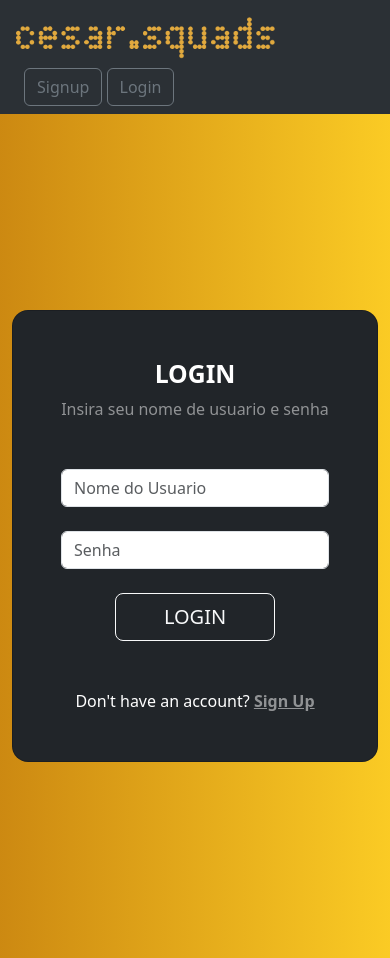
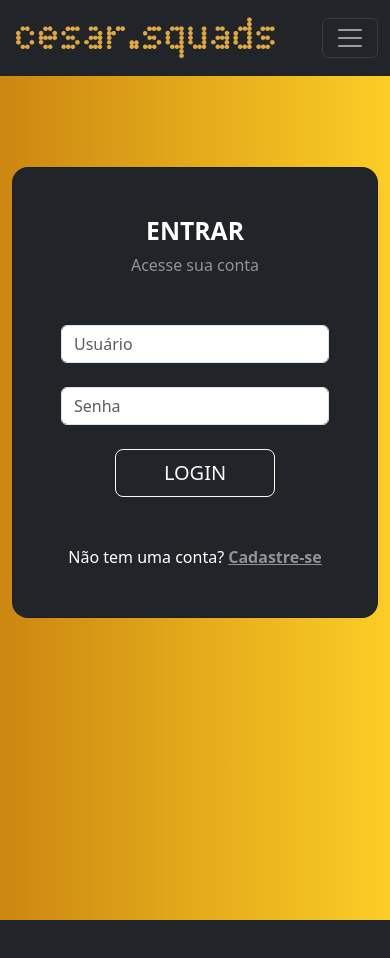
Before and after one commit to pedro-coelho-dr/cesarsquads, a Django app: page /login/ in a window 390 px wide. After the commit the page ends 920 px from the top, so only its background shows below. Run offline with Django 4.2, Linux system fonts and the light colour scheme; some libraries are stand-ins or nearby versions.

Commit message:
Signup Login e Logout funcionando Design responsivo Conectado com o banco de dados
Está bem encaminhado para as proximas etapas:
    Modelos dos Squad Tribo e Perfil estão conectados

	modified:   src/cesarsquads/forms.py
	modified:   src/static/css/index.css
	new file:   src/templates/edit/edit_profile
	new file:   src/templates/edit/edit_squad
	new file:   src/templates/edit/edit_tribe
	modified:   src/templates/index.html
	new file:   src/templates/profile.html
	modified:   src/templates/registration/login.html
	modified:   src/templates/registration/register.html
	new file:   src/templates/squad.html

```diff
--- a/src/cesarsquads/forms.py
+++ b/src/cesarsquads/forms.py
@@ -4,9 +4,9 @@ from django.contrib.auth.models import User
 from .models import Profile, Squad, Tribe
 from crispy_forms.helper import FormHelper
 class UserRegisterForm(UserCreationForm):
-    username = forms.CharField(label=False,widget=forms.TextInput(attrs={'placeholder':'Nome do Usuario'}))
+    username = forms.CharField(label=False,widget=forms.TextInput(attrs={'placeholder':'Nome de usuário'}))
     password1 = forms.CharField(label=False,widget=forms.PasswordInput(attrs={'placeholder':'Senha'}))
-    password2 = forms.CharField(label=False,widget=forms.PasswordInput(attrs={'placeholder':'Confirme a Senha'}))
+    password2 = forms.CharField(label=False,widget=forms.PasswordInput(attrs={'placeholder':'Confirmar senha'}))
     """def __init__(self, *args, **kwargs):
         super().__init__(*args, **kwargs)
         self.fields['password1'].label = False
@@ -37,7 +37,7 @@ class ProfileForm(forms.ModelForm):
 
 
 class UserAuthenticationForm(AuthenticationForm):
-    username = forms.CharField(label=False,widget=forms.TextInput(attrs={'placeholder':'Nome do Usuario'}))
+    username = forms.CharField(label=False,widget=forms.TextInput(attrs={'placeholder':'Usuário'}))
     password = forms.CharField(label=False,widget=forms.PasswordInput(attrs={'placeholder':'Senha'}))
     class Meta:
         model = User
--- a/src/static/css/index.css
+++ b/src/static/css/index.css
@@ -3,3 +3,7 @@
     margin: 0;
     box-sizing: border-box;
   }
+  .gradient-custom {
+    /* W3C, IE 10+/ Edge, Firefox 16+, Chrome 26+, Opera 12+, Safari 7+ */
+    background: linear-gradient(to right, rgb(203, 135, 17), rgb(252, 205, 37))
+    }
--- a/src/templates/index.html
+++ b/src/templates/index.html
@@ -9,41 +9,47 @@
     <link rel="stylesheet" href="{% static 'css/index.css' %}">
     <link href="https://cdn.jsdelivr.net/npm/bootstrap@5.3.0-alpha3/dist/css/bootstrap.min.css" rel="stylesheet" integrity="sha384-KK94CHFLLe+nY2dmCWGMq91rCGa5gtU4mk92HdvYe+M/SXH301p5ILy+dN9+nJOZ" crossorigin="anonymous">
   </head>
-  <body>
+  <body class="gradient-custom">
     <header>
-      <nav class="navbar bg-body-tertiary bg-dark" data-bs-theme="dark">
+      <nav class="navbar navbar-expand-lg navbar-light bg-dark" data-bs-theme="dark"">
         <div class="container-fluid">
-          <a class="navbar-brand" href="{% url "index" %}">
+          <a class="navbar-brand" href="{% url "index" %}" class="navbar-brand" >
             <img src="{% static 'images/logo.png' %}" alt="cesar squads" height="50">
           </a>
+          <button class="navbar-toggler" type="button" data-bs-toggle="collapse" data-bs-target="#navbarSupportedContent" aria-controls="navbarSupportedContent" aria-expanded="false" aria-label="Toggle navigation">
+            <span class="navbar-toggler-icon"></span>
+          </button>
+          <div class="collapse navbar-collapse" id="navbarSupportedContent">
+            <ul class="navbar-nav me-auto mb-2 mb-lg-0">
               {% if user.is_authenticated %}
-          <div class="d-flex justify-content-center">
-            <form class="d-flex" role="search">
-              <input class="form-control me-2" type="search" placeholder="Search" aria-label="Search">
-              <button class="btn btn-outline-success" type="submit">Search</button>&nbsp
-              <button class="btn btn-outline-success" type="submit">Search</button>
+              <li class="nav-item">
+                <a class="nav-link active" aria-current="page" href="{% url "index" %}">Perfil</a>
+              </li>
+              <li class="nav-item">
+                <a class="nav-link" href="{% url "logout" %}">Sair</a>
+              </li>
+            </ul>
+              <form class="d-flex justify-content-end">
+                <input class="form-control me-2" type="search" placeholder="Código da Tribo" aria-label="Search">
+                <button class="btn btn-outline-success" type="submit">Entrar</button>
               </form>
-          <div class="d-flex justify-content-end">
-            <form class="container-fluid">
-              <a href="{% url "logout" %}">
-                <button class="btn btn-outline-secondary" type="button">Logout</button>
-              </a>
-            </form>
+              {% else %}
+              <li class="nav-item">
+                <a class="nav-link active" aria-current="page" href="{% url "login" %}">Entrar</a>
+              </li>
+              <li class="nav-item">
+                <a class="nav-link" href="{% url "register" %}">Cadastrar</a>
+              </li>
+            </ul>
+              {% endif %}
           </div>
-          {% else %}
-          <div class="d-flex justify-content-end">
-            <form class="container-fluid">
-              <a href="{% url "register" %}"><button class="btn btn-outline-secondary" type="button">Signup</button></a>
-              <a href="{% url "login" %}"><button class="btn btn-outline-secondary" type="button">Login</button></a>
-            </form>
-          </div>
-            {% endif %}
         </div>
       </nav>
     </header>
-    <div class="row">
+    <main class="vh-100 gradient-custom">
         {% block content %}
         {% if user.is_authenticated %}
+          <section class="vh-100 gradient-custom">
         <ul>
           <li>Username: {{ user.profile.user }}</li>
           <li>Bio: {{ user.profile.bio }}</li>
@@ -51,7 +57,7 @@
         </ul>
         {% endif %}
         {% endblock %}
-    </div>
+    </main>
     <script src="https://cdn.jsdelivr.net/npm/bootstrap@5.3.0-alpha3/dist/js/bootstrap.bundle.min.js" integrity="sha384-ENjdO4Dr2bkBIFxQpeoTz1HIcje39Wm4jDKdf19U8gI4ddQ3GYNS7NTKfAdVQSZe" crossorigin="anonymous"></script>
   </body>
 </html>
--- a/src/templates/registration/login.html
+++ b/src/templates/registration/login.html
@@ -11,20 +11,20 @@
 -->
 <link rel="stylesheet" href="{% static 'css/login.css' %}">
 <section class="vh-100 gradient-custom">
-  <div class="container py-5 h-100">
+  <div class="container py-5 h-75">
     <div class="row d-flex justify-content-center align-items-center h-100">
       <div class="col-12 col-md-8 col-lg-6 col-xl-5">
         <div class="card bg-dark text-white" style="border-radius: 1rem;">
           <div class="card-body p-5 text-center">
             <div class="mb-md-5 mt-md-4 pb-5">
               <form method="POST">{% csrf_token %}
-              <h2 class="fw-bold mb-2 text-uppercase">Login</h2>
+              <h2 class="fw-bold mb-2 text-uppercase">Entrar</h2>
               {% if messages %}
                 {% for message in messages %}
-                  <p class="text-red-50 mb-5" style="color:red">Usuario ou senha invalidos!</p>
+                  <p class="text-red-50 mb-5" style="color:red">Usuário ou senha inválido.</p>
                 {% endfor %}
               {%else%}
-              <p class="text-white-50 mb-5">Insira seu nome de usuario e senha</p>
+              <p class="text-white-50 mb-5">Acesse sua conta</p>
               {% endif %}
               <div class="form-outline form-white mb-4">
                 {{form.username|as_crispy_field}}
@@ -39,7 +39,7 @@
               <button class="btn btn-outline-light btn-lg px-5" type="submit">LOGIN</button>
             </div>
             <div>
-              <p class="mb-0">Don't have an account? <a href="{% url 'register' %}" class="text-white-50 fw-bold">Sign Up</a>
+              <p class="mb-0">Não tem uma conta? <a href="{% url 'register' %}" class="text-white-50 fw-bold">Cadastre-se</a>
               </p>
             </div>
           </div>
```
Also changed, not shown: src/templates/registration/register.html (+4 -4 lines), src/templates/profile.html (added), src/templates/squad.html (added), 3 other files. Lines whose indentation alone changed are shown as unchanged.
